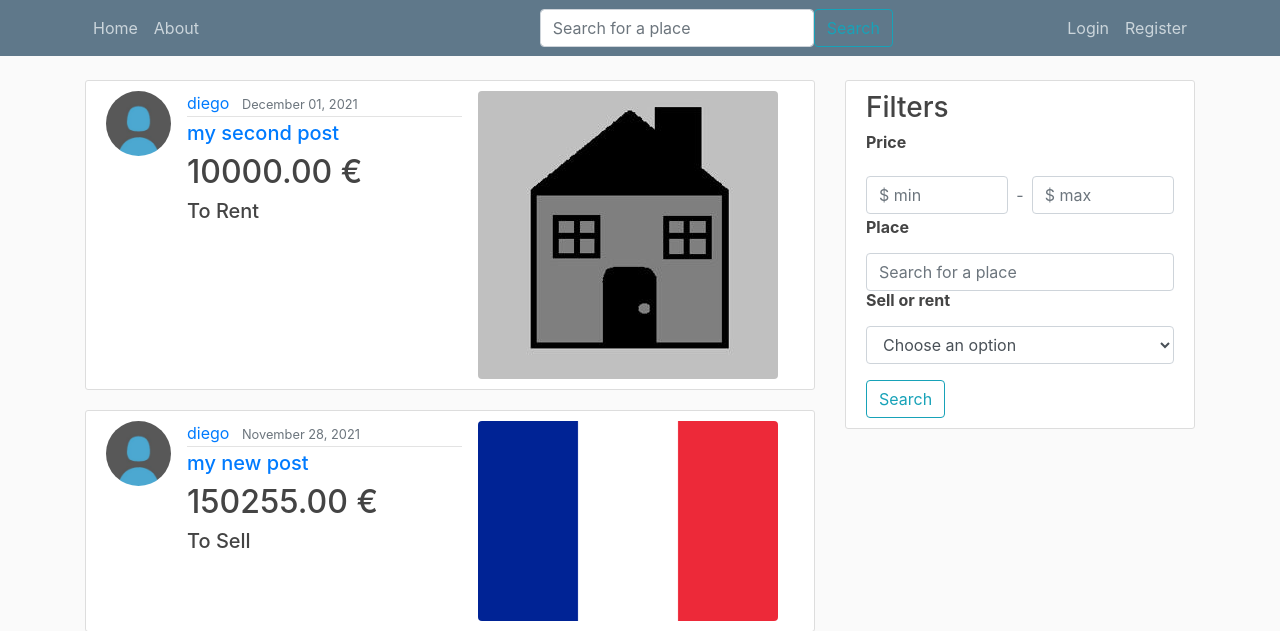
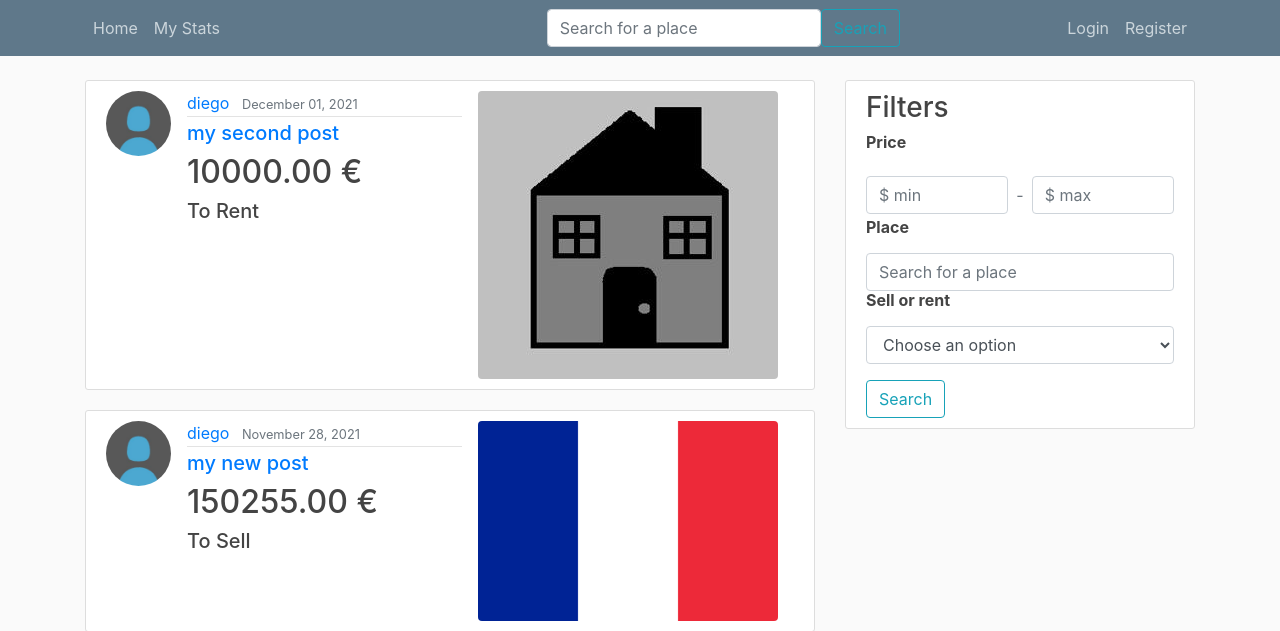
Before and after one commit to SanDiego1809/Projet-Web2, a Django app: page / in a window 1280 px wide. Shown: the top 631 px of the page. Run offline with Django 3.2, Linux system fonts and the light colour scheme; data comes from the database, SQL or seed files in the repository; some libraries are stand-ins or nearby versions.

Commit message:
filtre + myStats

```diff
--- a/Projet/my_project/blog/templates/blog/base.html
+++ b/Projet/my_project/blog/templates/blog/base.html
@@ -33,7 +33,7 @@
                 <!-- Navbar partie de gauche -->
                 <div class="navbar-nav mr-auto">
                     <a class="nav-item nav-link" href="{% url 'blog-home' %}">Home</a>
-                    <a class="nav-item nav-link" href="{% url 'blog-about' %}">About</a>
+                    <a class="nav-item nav-link" href="{% url 'blog-stats' %}">My Stats</a>
                 </div>
 
                 <!-- Navbar partie centrale -->
--- /dev/null
+++ b/Projet/my_project/blog/templates/blog/stats.html
@@ -0,0 +1,6 @@
+{% extends "blog/base.html" %}
+{% block content %}
+
+    <h1>My Stats Page</h1>
+
+{% endblock content %}
--- a/Projet/my_project/blog/urls.py
+++ b/Projet/my_project/blog/urls.py
@@ -14,7 +14,7 @@ urlpatterns = [
     path('post/<int:pk>/update/', PostUpdateView.as_view(), name='post-update'), #modifier un post
     path('post/<int:pk>/delete/', PostDeleteView.as_view(), name='post-delete'), #supprimer un post
     path('post/new/', PostCreateView.as_view(), name='post-create'), #creation d'un post
-    path('about/', views.about, name='blog-about'), # localhost:8000/about/
+    path('stats/', views.stats, name='blog-stats'), # localhost:8000/about/
     path('place_search/', views.place_search, name='place-search'),#chercher un endroit
     path('filter/', views.filter, name='blog-filter'),#chercher un filtre
     path('my_posts/', UserMyPostsListView.as_view(), name='user-myposts'), #permet de consulter "My posts"
--- a/Projet/my_project/blog/views.py
+++ b/Projet/my_project/blog/views.py
@@ -149,3 +149,7 @@ def filter(request): #inspired by https://www.youtube.com/watch?v=vU0VeFN-abU
 def about(request):
     # return HttpResponse('<h1>About Home</h1>')
     return render(request,  'blog/about.html', {'title' : 'My About Page'})
+
+def stats(request):
+    # return HttpResponse('<h1>About Home</h1>')
+    return render(request,  'blog/stats.html', {'title' : 'My Stats Page'})
```
